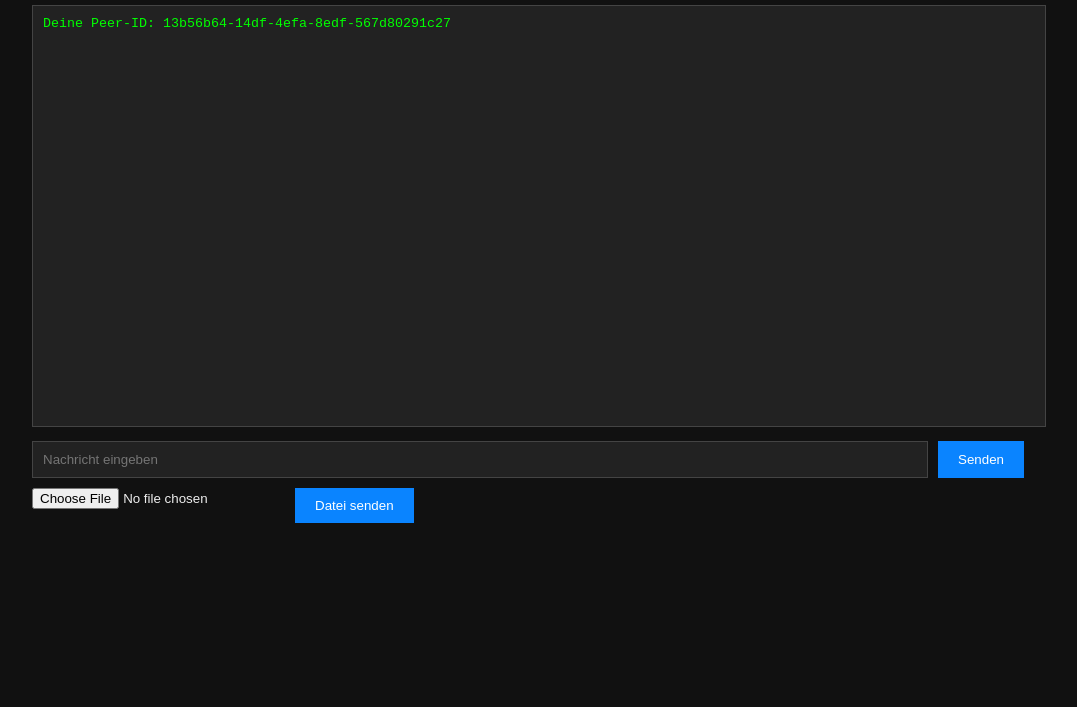
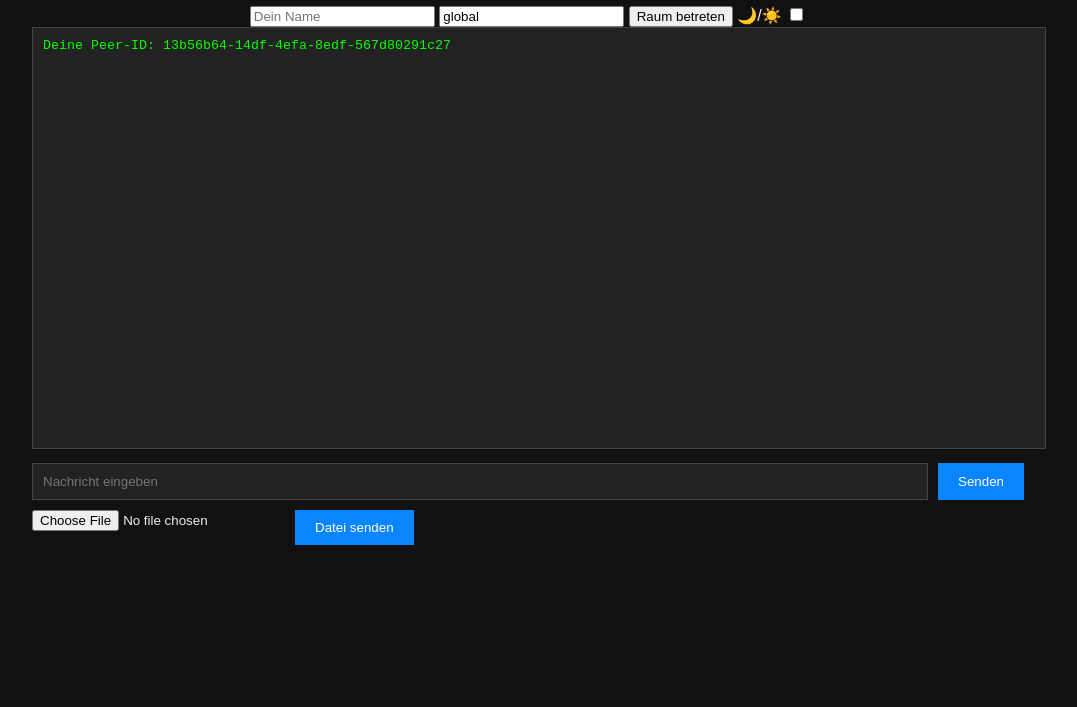
Before and after one commit to cybersurfer-lab/simple-global-chat, a plain HTML site: page client/index.html in a window 1280 px wide. Shown: the part 93-800 px from the top of the page, without its empty margins (112-1189 px from the left). Drawn offline with Linux system fonts and the light colour scheme.

Commit message:
Refactor HTML structure with header and progress area

```diff
--- a/client/index.html
+++ b/client/index.html
@@ -7,9 +7,21 @@
 </head>
 <body>
 
-    <h1>Simple Global Chat</h1>
+    <header>
+        <h1>Simple Global Chat</h1>
+        <div id="top-controls">
+            <input id="username" placeholder="Dein Name">
+            <input id="room" placeholder="Raum (z.B. global)" value="global">
+            <button id="joinRoom">Raum betreten</button>
 
-    <div id="chat-container">
+            <label class="theme-toggle">
+                <span>🌙/☀️</span>
+                <input type="checkbox" id="themeToggle">
+            </label>
+        </div>
+    </header>
+
+    <main id="chat-container">
         <textarea id="log" readonly></textarea>
 
         <div id="input-area">
@@ -21,7 +33,14 @@
             <input type="file" id="fileInput">
             <button id="sendFile">Datei senden</button>
         </div>
-    </div>
+
+        <div id="progress-area">
+            <div id="progress-bar">
+                <div id="progress-fill"></div>
+            </div>
+            <span id="progress-text"></span>
+        </div>
+    </main>
 
     <script type="module" src="js/main.js"></script>
 </body>
```
